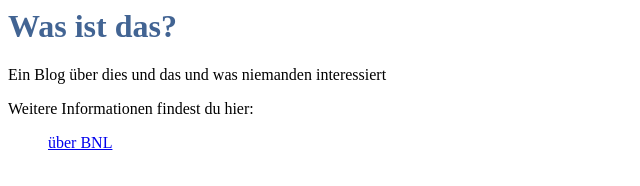
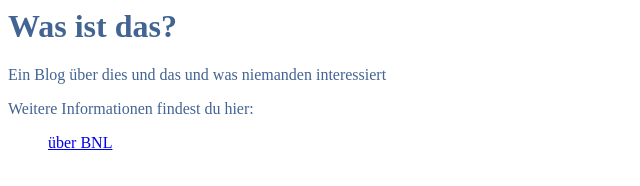
Before and after one commit to bnlns/bnlns.github.io, a plain HTML site: page index.html in a window 1280 px wide. Shown: the whole page, without its empty margins (0-640 px from the left). Drawn offline with Linux system fonts and the light colour scheme.

Commit message:
a little bit of css

```diff
--- a/main.css
+++ b/main.css
@@ -2,5 +2,5 @@ h1 {
     color: #426493;
 }
 body {
-    color #426493;
+    color: #426493;
 }
```
